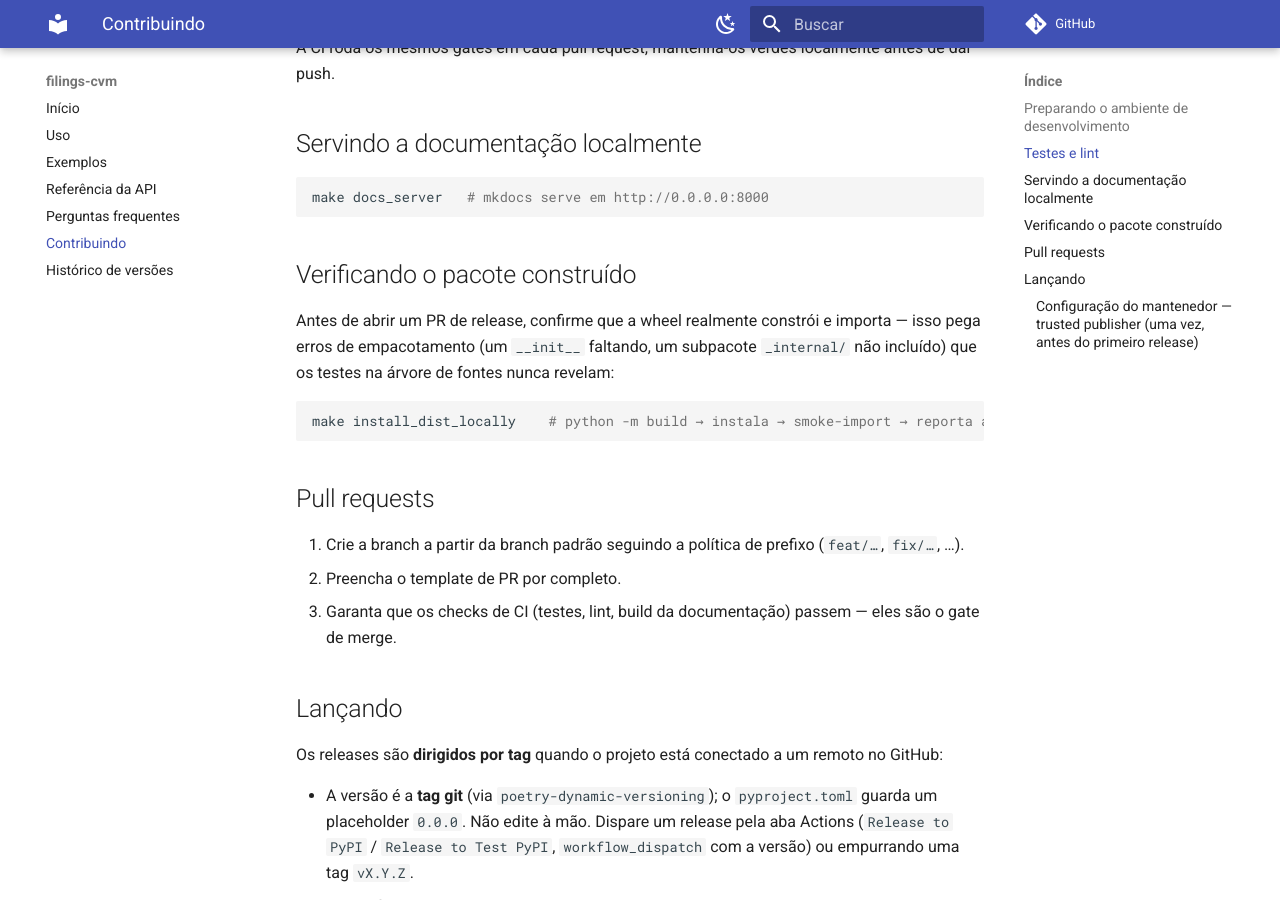
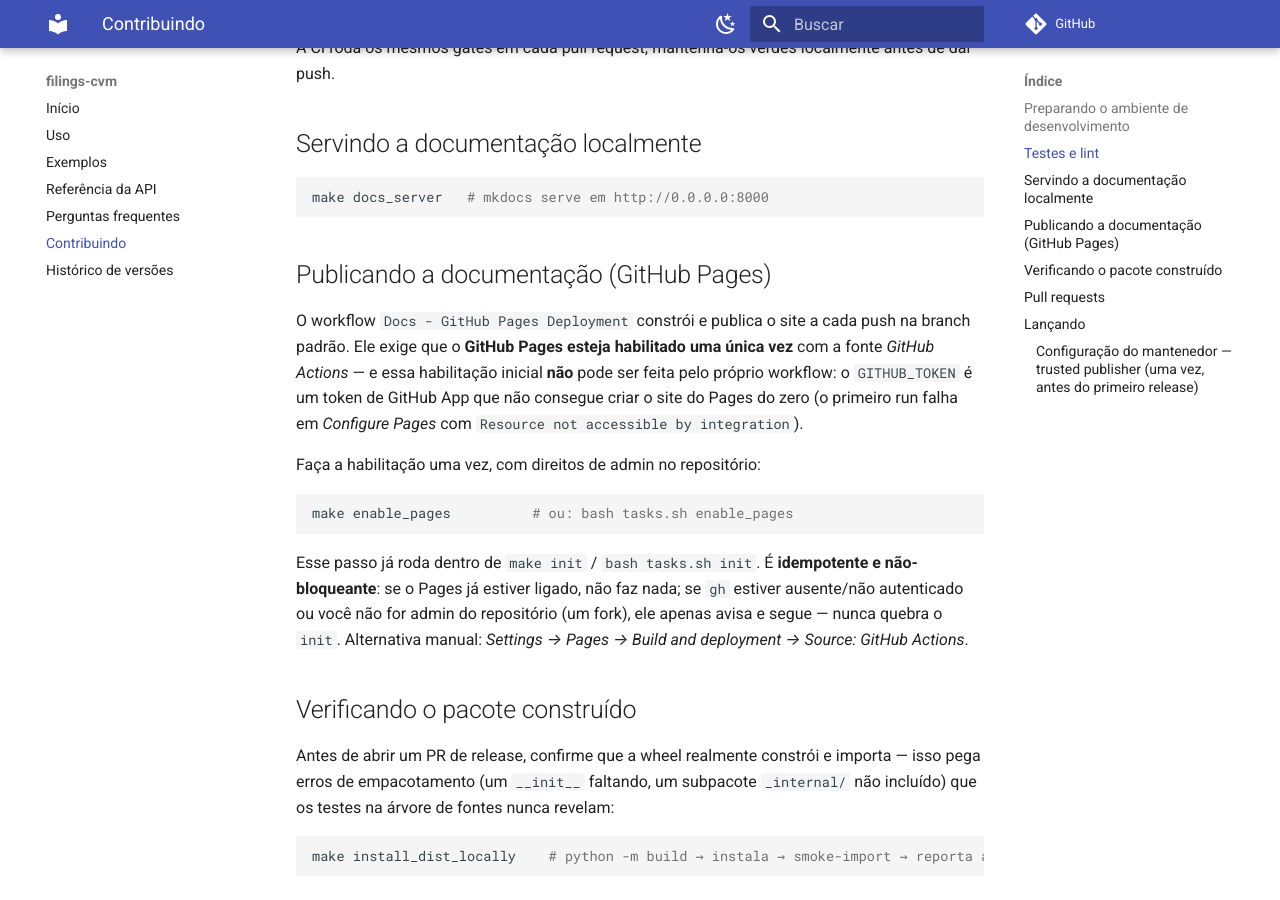
Before and after one commit to guilhermegor/filings-cvm, an MkDocs documentation site: the page built from docs/contributing.md, in a window 1280 px wide and 900 px high, scrolled down 803 px. Built offline with MkDocs 1.6.1 and Material for MkDocs 9.7.7, drawn with Linux system fonts in a browser that asks for light colours; comment, search, counter and statistics services are not loaded.

Commit message:
feat(pages): enable_pages recipe + corrige promessa de auto-enable
Adiciona bin/enable_pages.sh (habilita GitHub Pages com source = GitHub
Actions via gh api, idempotente e não-bloqueante) e expõe como
`make enable_pages` / `bash tasks.sh enable_pages`, encadeado em `init`.
Corrige o comentário enganoso do docs.yaml: `enablement: true` é apenas
self-heal, não cria o site do Pages (o GITHUB_TOKEN é um token de App e
falha com "Resource not accessible by integration"). Documenta o enable
único em docs/contributing.md.

Co-Authored-By: Claude Opus 4.8 <noreply@anthropic.com>

````diff
--- a/docs/contributing.md
+++ b/docs/contributing.md
@@ -38,6 +38,25 @@ A CI roda os mesmos gates em cada pull request; mantenha-os verdes localmente an
 ```bash
 make docs_server   # mkdocs serve em http://0.0.0.0:8000
 ```
+
+## Publicando a documentação (GitHub Pages)
+
+O workflow `Docs - GitHub Pages Deployment` constrói e publica o site a cada push na branch
+padrão. Ele exige que o **GitHub Pages esteja habilitado uma única vez** com a fonte *GitHub
+Actions* — e essa habilitação inicial **não** pode ser feita pelo próprio workflow: o
+`GITHUB_TOKEN` é um token de GitHub App que não consegue criar o site do Pages do zero (o primeiro
+run falha em *Configure Pages* com `Resource not accessible by integration`).
+
+Faça a habilitação uma vez, com direitos de admin no repositório:
+
+```bash
+make enable_pages          # ou: bash tasks.sh enable_pages
+```
+
+Esse passo já roda dentro de `make init` / `bash tasks.sh init`. É **idempotente e não-bloqueante**:
+se o Pages já estiver ligado, não faz nada; se `gh` estiver ausente/não autenticado ou você não for
+admin do repositório (um fork), ele apenas avisa e segue — nunca quebra o `init`. Alternativa manual:
+*Settings → Pages → Build and deployment → Source: GitHub Actions*.
 
 ## Verificando o pacote construído
 
````
Also changed, not shown: 5 other files.
